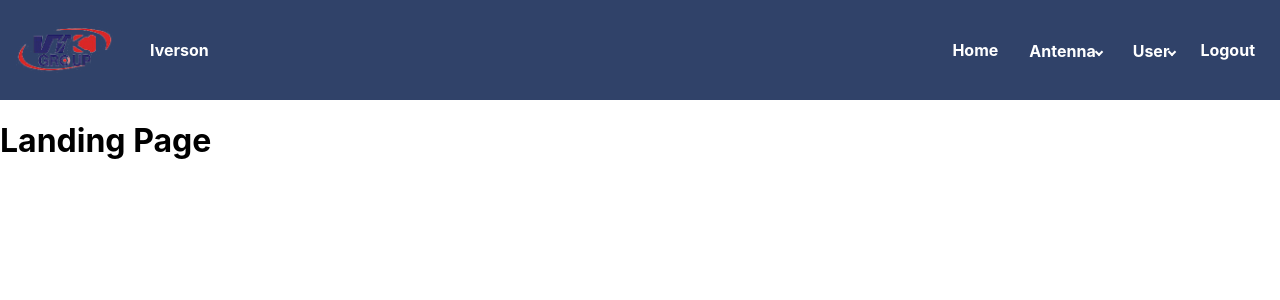
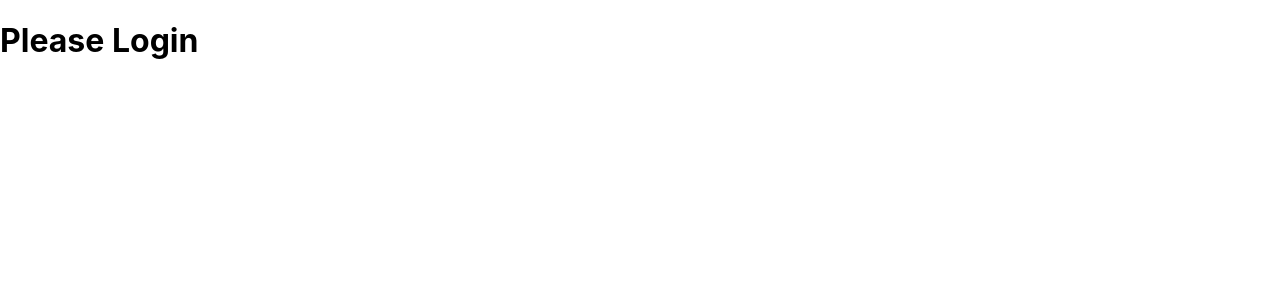
Before and after one commit to ChickenVinh/Iverson-App, a React (Create React App) app: page / in a window 1280 px wide. Shown: the top 300 px of the page. Built offline with nearby package versions, Linux system fonts and the light colour scheme; what google-maps-react would draw is missing.

Commit message:
init commit

```diff
--- a/src/App.js
+++ b/src/App.js
@@ -1,39 +1,74 @@
 import React from 'react';
-import './App.css';
-import { Route } from 'react-router-dom';
+import './index.css';
+import Iverson from './Iverson';
+import LandingPage from './LandingPage';
 
-import NavigationBar from './components/NavigationBar';
-import Tickets from './components/Tickets'
+const sleep = time => new Promise(resolve => setTimeout(resolve, time))
 
-import AddAntenna from './components/Antenna/AddAntenna';
-import MapAntenna from './components/Antenna/MapAntenna';
-import TableAntenna from './components/Antenna/TableAntenna';
+const getUser = () => sleep(1000).
+//then(() => ({username: 'elmo'}))
+then(() => null)
 
-import AddUser from './components/User/AddUser';
-import ConfirmUser from './components/User/ConfirmUser';
-import TableUser from './components/User/TableUser';
+const AuthContext = React.createContext()
 
-class App extends React.Component {
-  constructor(props) {
-    super(props);
+function AuthProvider({ children }){
 
-    this.state = {  };
-  }
+    const [state, setState] = React.useState({
+        status: 'pending',
+        error: null,
+        user: null,
+    })
+    React.useEffect(() => {
+        getUser().then(
+            user => setState({ status: 'success', error: null, user }),
+            error => setState({ status: 'error', error, user: null }),
+        )
+    }, [])
 
-  render(){
-    return (
-      <div className = "App">
-        <NavigationBar />
-        <Route path = "/" exact component = { Tickets } />
-        <Route path = "/add_antenna" exact component = { AddAntenna } />
-        <Route path = "/map_antenna" exact component = { MapAntenna } />
-        <Route path = "/table_antenna" exact component = { TableAntenna } />
-        <Route path = "/add_user" exact component = { AddUser } />
-        <Route path = "/confirm_user" exact component = { ConfirmUser } />
-        <Route path = "/table_user" exact component = { TableUser } />
-      </div>
-    );
-  }
+    return(
+        <AuthContext.Provider value = { state }>
+            { state.status === 'pending' ? (
+                'Loading...'
+            ) : state.status === 'error' ? (
+            <div>
+                Oh no
+                <div>
+                    <pre>{state.error.message}</pre>
+                </div>
+            </div>
+            ) : (
+                children
+            )}
+        </AuthContext.Provider>
+    )
+}
+
+function useAuthState() {
+    const state = React.useContext(AuthContext)
+    const isPending = state.status === 'pending'
+    const isError = state.status === 'error'
+    const isSuccess = state.status === 'success'
+    const isAuthenticated = state.user && isSuccess
+    return {
+        ...state,
+        isPending,
+        isError,
+        isSuccess,
+        isAuthenticated,
+    }
+}
+
+function Home(){
+    const { user } = useAuthState();
+    return user ? <Iverson /> : <LandingPage />
+}
+
+function App(){
+    return(
+        <AuthProvider>
+            <Home />
+        </AuthProvider>
+    )
 }
 
 export default App;
--- /dev/null
+++ b/src/Iverson.js
@@ -0,0 +1,34 @@
+import React from 'react';
+import './App.css';
+import { Route} from 'react-router-dom';
+
+import NavigationBar from './components/NavigationBar';
+import Tickets from './components/Tickets'
+
+import AddAntenna from './components/Antenna/AddAntenna';
+import MapAntenna from './components/Antenna/MapAntenna';
+import TableAntenna from './components/Antenna/TableAntenna';
+
+import AddUser from './components/User/AddUser';
+import ConfirmUser from './components/User/ConfirmUser';
+import TableUser from './components/User/TableUser';
+
+class Iverson extends React.Component {
+
+  render(){
+    return (
+      <div className = "App">
+          <NavigationBar />
+        <Route path = "/" exact component = { Tickets } />
+        <Route path = "/add_antenna" exact component = { AddAntenna } />
+        <Route path = "/map_antenna" exact component = { MapAntenna } />
+        <Route path = "/table_antenna" exact component = { TableAntenna } />
+        <Route path = "/add_user" exact component = { AddUser } />
+        <Route path = "/confirm_user" exact component = { ConfirmUser } />
+        <Route path = "/table_user" exact component = { TableUser } />
+      </div>
+    );
+  }
+}
+
+export default Iverson;
--- /dev/null
+++ b/src/LandingPage.js
@@ -0,0 +1,20 @@
+import React from 'react';
+import './App.css';
+class LandingPage extends React.Component {
+  constructor(props) {
+    super(props);
+
+    this.state = {  };
+  }
+
+  render(){
+    return (
+      <div>
+        <h1>Please Login</h1>
+      </div>
+
+    );
+  }
+}
+
+export default LandingPage;
--- a/src/index.js
+++ b/src/index.js
@@ -1,9 +1,9 @@
 import React from 'react';
 import ReactDOM from 'react-dom';
+import App from './App';
+import { BrowserRouter as Router } from 'react-router-dom';
 import './index.css';
-import App from './App';
 import * as serviceWorker from './serviceWorker';
-import {BrowserRouter as Router} from 'react-router-dom';
 
 ReactDOM.render(
     <Router>
```
